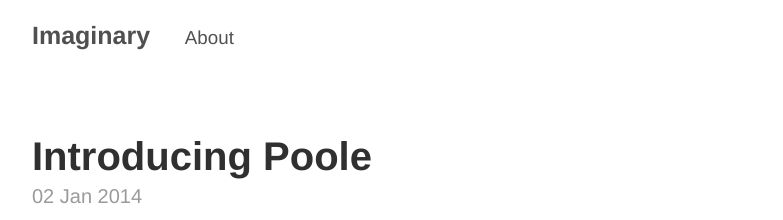
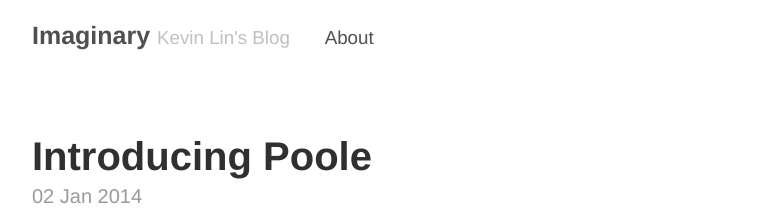
Before and after one commit to sqrtnegative1/sqrtnegative1.github.io, a Jekyll site: the page built from index.html, in a window 1280 px wide. Shown: the top 220 px of the page, without its empty margins (248-1031 px from the left). Built offline with Jekyll 4.4.1, drawn with Linux system fonts in a browser that asks for light colours; the list of posts is cut into pages by our own code.

Commit message:
add tagline

```diff
--- a/_layouts/default.html
+++ b/_layouts/default.html
@@ -9,6 +9,7 @@
       <header class="masthead">
         <h3 class="masthead-title">
           <a href="{{ site.baseurl }}" title="Home">{{ site.title }}</a>
+          <small>{{ site.tagline }}</small>
           {% for page in site.pages_list %}
             &nbsp;&nbsp;&nbsp;
             <small><a href="{{ page[1] }}">{{ page[0] }}</a></small>
```
